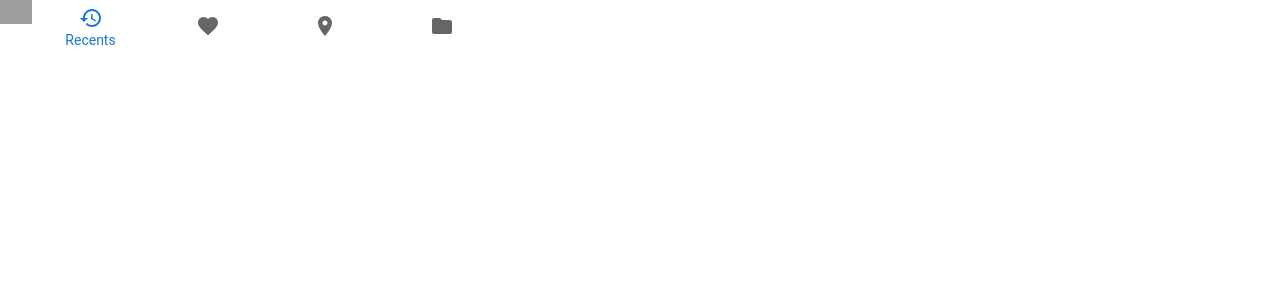
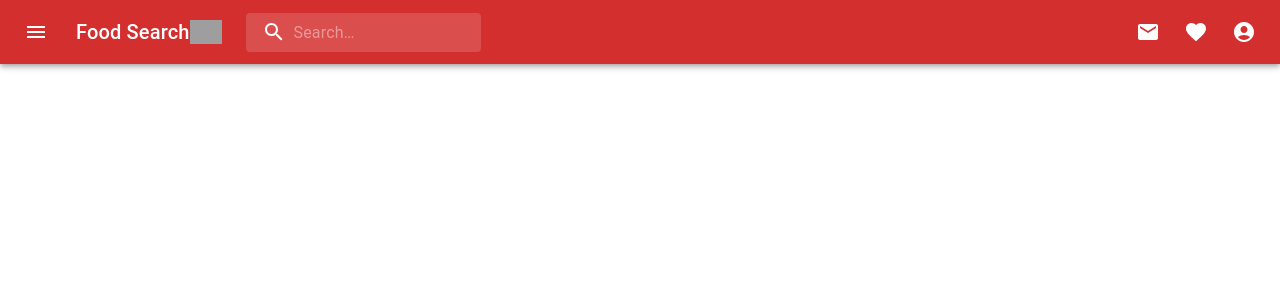
Before and after one commit to Renatatims/menu-items-search, a React (Create React App) app in the folder client/: page / in a window 1280 px wide. Shown: the top 300 px of the page. Built offline with nearby package versions, Linux system fonts and the light colour scheme; grey boxes are pictures that could not be loaded.

Commit message:
Added a Search bar + Favicon and icons to navbar using Material UI

```diff
--- a/client/src/components/Navbar/index.js
+++ b/client/src/components/Navbar/index.js
@@ -1,20 +1,182 @@
 import * as React from "react";
-import BottomNavigation from "@mui/material/BottomNavigation";
-import BottomNavigationAction from "@mui/material/BottomNavigationAction";
-import FolderIcon from "@mui/icons-material/Folder";
-import RestoreIcon from "@mui/icons-material/Restore";
-import FavoriteIcon from "@mui/icons-material/Favorite";
-import LocationOnIcon from "@mui/icons-material/LocationOn";
+import { styled, alpha } from "@mui/material/styles";
+import AppBar from "@mui/material/AppBar";
+import Box from "@mui/material/Box";
+import Toolbar from "@mui/material/Toolbar";
+import IconButton from "@mui/material/IconButton";
+import Typography from "@mui/material/Typography";
+import InputBase from "@mui/material/InputBase";
+import Badge from "@mui/material/Badge";
+import MenuItem from "@mui/material/MenuItem";
+import Menu from "@mui/material/Menu";
+import MenuIcon from "@mui/icons-material/Menu";
+import SearchIcon from "@mui/icons-material/Search";
+import AccountCircle from "@mui/icons-material/AccountCircle";
+import MailIcon from "@mui/icons-material/Mail";
+//import NotificationsIcon from "@mui/icons-material/Notifications";
+import MoreIcon from "@mui/icons-material/MoreVert";
+import FavoriteIcon from '@mui/icons-material/Favorite';
 
-export default function LabelBottomNavigation() {
-  const [value, setValue] = React.useState("recents");
+const Search = styled("div")(({ theme }) => ({
+  position: "relative",
+  borderRadius: theme.shape.borderRadius,
+  backgroundColor: alpha(theme.palette.common.white, 0.15),
+  "&:hover": {
+    backgroundColor: alpha(theme.palette.common.white, 0.25),
+  },
+  marginRight: theme.spacing(2),
+  marginLeft: 0,
+  width: "100%",
+  [theme.breakpoints.up("sm")]: {
+    marginLeft: theme.spacing(3),
+    width: "auto",
+  },
+}));
 
-  const handleChange = (event, newValue) => {
-    setValue(newValue);
+const SearchIconWrapper = styled("div")(({ theme }) => ({
+  padding: theme.spacing(0, 2),
+  height: "100%",
+  position: "absolute",
+  pointerEvents: "none",
+  display: "flex",
+  alignItems: "center",
+  justifyContent: "center",
+}));
+
+const StyledInputBase = styled(InputBase)(({ theme }) => ({
+  color: "inherit",
+  "& .MuiInputBase-input": {
+    padding: theme.spacing(1, 1, 1, 0),
+    // vertical padding + font size from searchIcon
+    paddingLeft: `calc(1em + ${theme.spacing(4)})`,
+    transition: theme.transitions.create("width"),
+    width: "100%",
+    [theme.breakpoints.up("md")]: {
+      width: "20ch",
+    },
+  },
+}));
+
+export default function PrimarySearchAppBar() {
+  const [anchorEl, setAnchorEl] = React.useState(null);
+  const [mobileMoreAnchorEl, setMobileMoreAnchorEl] = React.useState(null);
+
+  const isMenuOpen = Boolean(anchorEl);
+  const isMobileMenuOpen = Boolean(mobileMoreAnchorEl);
+
+  const handleProfileMenuOpen = (event) => {
+    setAnchorEl(event.currentTarget);
   };
 
+  const handleMobileMenuClose = () => {
+    setMobileMoreAnchorEl(null);
+  };
+
+  const handleMenuClose = () => {
+    setAnchorEl(null);
+    handleMobileMenuClose();
+  };
+
+  const handleMobileMenuOpen = (event) => {
+    setMobileMoreAnchorEl(event.currentTarget);
+  };
+
+  const menuId = "secondary-search-account-menu";
+  const renderMenu = (
+    <Menu
+      anchorEl={anchorEl}
+      anchorOrigin={{
+        vertical: "top",
+        horizontal: "right",
+      }}
+      id={menuId}
+      keepMounted
+      transformOrigin={{
+        vertical: "top",
+        horizontal: "right",
+      }}
+      open={isMenuOpen}
+      onClose={handleMenuClose}
+    >
+      <MenuItem onClick={handleMenuClose}>Profile</MenuItem>
+      <MenuItem onClick={handleMenuClose}>My account</MenuItem>
+    </Menu>
+  );
+
+  const mobileMenuId = "secondary-search-account-menu-mobile";
+  const renderMobileMenu = (
+    <Menu
+      anchorEl={mobileMoreAnchorEl}
+      anchorOrigin={{
+        vertical: "top",
+        horizontal: "right",
+      }}
+      id={mobileMenuId}
+      keepMounted
+      transformOrigin={{
+        vertical: "top",
+        horizontal: "right",
+      }}
+      open={isMobileMenuOpen}
+      onClose={handleMobileMenuClose}
+    >
+      <MenuItem>
+        <IconButton size="large" aria-label="show 4 new mails" color="inherit">
+          <Badge badgeContent={4} color="error">
+            <MailIcon />
+          </Badge>
+        </IconButton>
+        <p>Messages</p>
+      </MenuItem>
+      <MenuItem>
+        <IconButton
+          size="large"
+          aria-label="show 17 new notifications"
+          color="inherit"
+        >
+          <Badge badgeContent={17} color="error">
+            <FavoriteIcon />
+          </Badge>
+        </IconButton>
+        <p>Notifications</p>
+      </MenuItem>
+      <MenuItem onClick={handleProfileMenuOpen}>
+        <IconButton
+          size="large"
+          aria-label="account of current user"
+          aria-controls="secondary-search-account-menu"
+          aria-haspopup="true"
+          color="inherit"
+        >
+          <AccountCircle />
+        </IconButton>
+        <p>Profile</p>
+      </MenuItem>
+    </Menu>
+  );
+
   return (
-    <BottomNavigation sx={{ width: 500 }} value={value} onChange={handleChange}>
+    <Box sx={{ flexGrow: 1 }}>
+      <AppBar position="static" color="error">
+        <Toolbar>
+
+          <IconButton
+            size="large"
+            edge="start"
+            color="inherit"
+            aria-label="open drawer"
+            sx={{ mr: 2 }}
+          >
+            <MenuIcon />
+          </IconButton>
+          <Typography
+            variant="h6"
+            noWrap
+            component="div"
+            sx={{ display: { xs: "none", sm: "block" } }}
+          >
+            Food Search
+          </Typography>
           <a href="/">
             <img
               src={require("./foodSearchIcon.ico")}
@@ -22,26 +184,63 @@
               alt="icon"
             ></img>
           </a>
-      <BottomNavigationAction
-        label="Recents"
-        value="recents"
-        icon={<RestoreIcon />}
+          <Search>
+            <SearchIconWrapper>
+              <SearchIcon />
+            </SearchIconWrapper>
+            <StyledInputBase
+              placeholder="Search…"
+              inputProps={{ "aria-label": "search" }}
             />
-      <BottomNavigationAction
-        label="Favorites"
-        value="favorites"
-        icon={<FavoriteIcon />}
-      />
-      <BottomNavigationAction
-        label="Nearby"
-        value="nearby"
-        icon={<LocationOnIcon />}
-      />
-      <BottomNavigationAction
-        label="Folder"
-        value="folder"
-        icon={<FolderIcon />}
-      />
-    </BottomNavigation>
+          </Search>
+          <Box sx={{ flexGrow: 1 }} />
+          <Box sx={{ display: { xs: "none", md: "flex" } }}>
+            <IconButton
+              size="large"
+              aria-label="show 4 new mails"
+              color="inherit"
+            >
+              <Badge badgeContent={0} color="error">
+                <MailIcon />
+              </Badge>
+            </IconButton>
+            <IconButton
+              size="large"
+              aria-label="show 17 new notifications"
+              color="inherit"
+            >
+              <Badge badgeContent={0} color="error">
+                <FavoriteIcon />
+              </Badge>
+            </IconButton>
+            <IconButton
+              size="large"
+              edge="end"
+              aria-label="account of current user"
+              aria-controls={menuId}
+              aria-haspopup="true"
+              onClick={handleProfileMenuOpen}
+              color="inherit"
+            >
+              <AccountCircle />
+            </IconButton>
+          </Box>
+          <Box sx={{ display: { xs: "flex", md: "none" } }}>
+            <IconButton
+              size="large"
+              aria-label="show more"
+              aria-controls={mobileMenuId}
+              aria-haspopup="true"
+              onClick={handleMobileMenuOpen}
+              color="inherit"
+            >
+              <MoreIcon />
+            </IconButton>
+          </Box>
+        </Toolbar>
+      </AppBar>
+      {renderMobileMenu}
+      {renderMenu}
+    </Box>
   );
 }
```
Lines whose indentation alone changed are shown as unchanged.
